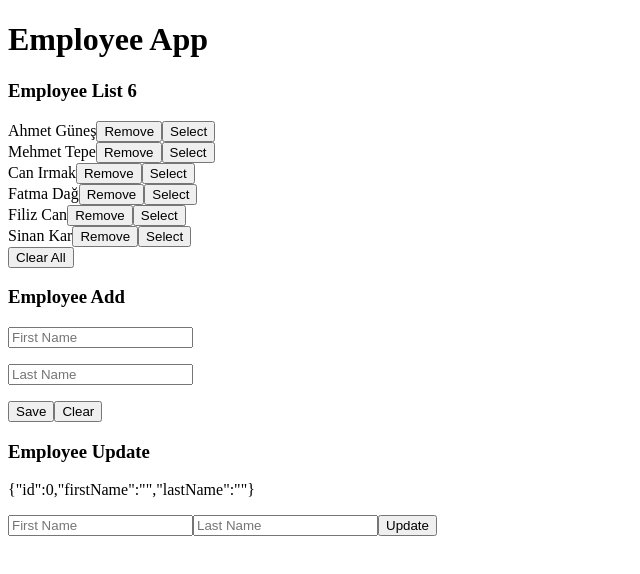
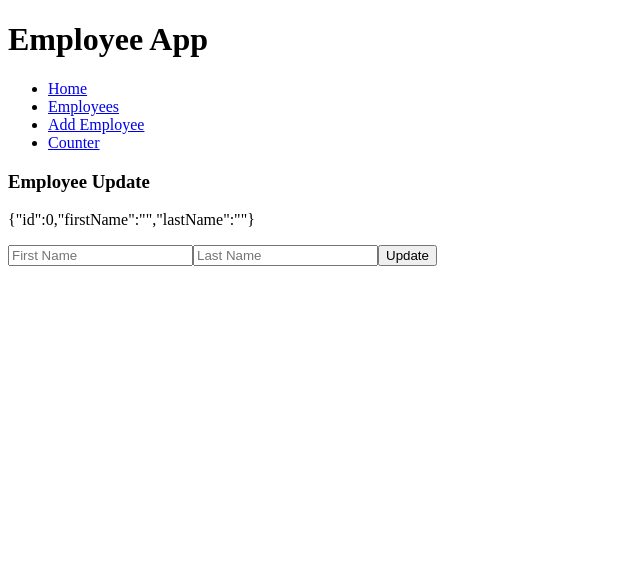
Before and after one commit to zcomert/java-mysql-react-full-stack-employee-spa, a React (Create React App) app in the folder employee/employeeapp/: page /employees/update/1 in a window 1280 px wide. Shown: the top 574 px of the page, without its empty margins (0-640 px from the left). Built offline with nearby package versions, Linux system fonts and the light colour scheme.

Commit message:
React-Router-Dom has been implemented.

```diff
--- a/employee/employeeapp/package.json
+++ b/employee/employeeapp/package.json
@@ -8,6 +8,7 @@
     "@testing-library/user-event": "^13.5.0",
     "react": "^18.2.0",
     "react-dom": "^18.2.0",
+    "react-router-dom": "^6.4.2",
     "react-scripts": "5.0.1",
     "web-vitals": "^2.1.4"
   },
--- a/employee/employeeapp/src/App.js
+++ b/employee/employeeapp/src/App.js
@@ -1,4 +1,6 @@
 import { useContext, useState } from "react";
+import { Link, Route, Routes } from "react-router-dom";
+import Counter from "./components/counter/Counter";
 import EmployeeAdd from "./components/employeeAdd/EmployeeAdd";
 import EmployeeList from "./components/employeeList/EmployeeList";
 import EmployeeUpdate from "./components/employeeUpdate/EmployeeUpdate";
@@ -7,16 +9,24 @@
 
 function App() {
   const { appName, employees, setList, selectedEmployee, setSelectedEmployee } = useContext(AppContext);
-
-
-
-
   return (
     <div>
       <h1> {appName} </h1>
-      <EmployeeList />
-      <EmployeeAdd  />
-      <EmployeeUpdate />
+
+      <ul>
+        <li><Link to="/">Home</Link></li>
+        <li><Link to="/employees">Employees</Link></li>
+        <li><Link to="/employees/add">Add Employee</Link></li>
+        <li><Link to="/counter">Counter</Link></li>
+      </ul>
+
+      <Routes>
+        <Route path="/employees" element={<EmployeeList />} />
+        <Route path="/employees/add" element={<EmployeeAdd />} />
+        <Route path="/employees/update/:id" element={<EmployeeUpdate />} />
+        <Route path="/counter" element={<Counter />} />
+      </Routes>
+
     </div>
   );
 }
--- a/employee/employeeapp/src/components/employee/Employee.js
+++ b/employee/employeeapp/src/components/employee/Employee.js
@@ -1,16 +1,23 @@
-import React from 'react'
+import React from "react";
+import { useNavigate } from "react-router-dom";
 
-export default function Employee({employee, handleRemove, setSelectedEmployee}) {
+export default function Employee({
+  employee,
+  handleRemove,
+  setSelectedEmployee,
+}) {
+  const navigate = useNavigate();
 
   const handleSelectedEmployee = (emp) => {
     setSelectedEmployee(emp);
-  }
+    navigate(`/employees/update/${emp.id}`);
+  };
 
   return (
     <div key={employee.id}>
       {employee.firstName} {employee.lastName}
-      <button onClick={() => handleRemove(employee.id)} >Remove</button>
-      <button onClick={() => handleSelectedEmployee(employee)} >Select</button>
+      <button onClick={() => handleRemove(employee.id)}>Remove</button>
+      <button onClick={() => handleSelectedEmployee(employee)}>Select</button>
     </div>
-  )
+  );
 }
--- a/employee/employeeapp/src/components/employeeUpdate/EmployeeUpdate.js
+++ b/employee/employeeapp/src/components/employeeUpdate/EmployeeUpdate.js
@@ -1,29 +1,32 @@
 import React, { useContext } from "react";
+import { useNavigate, useParams } from "react-router-dom";
 import AppContext from "../../context/AppContext";
 
 export default function EmployeeUpdate() {
 
-  const {
-    employees,
-    setList,
-    selectedEmployee,
-    setSelectedEmployee,
-  } = useContext(AppContext);
+  const navigate = useNavigate();
+
+  const {id} = useParams();
+  console.log(id)
+
+  const { employees, setList, selectedEmployee, setSelectedEmployee } =
+    useContext(AppContext);
 
   const handleChange = (e) => {
     setSelectedEmployee({
-        ...selectedEmployee,
-        [e.target.name] : e.target.value
-    })
-  }
+      ...selectedEmployee,
+      [e.target.name]: e.target.value,
+    });
+  };
 
   const handleSubmit = (e) => {
     e.preventDefault();
     setList([
-        ...employees.filter(emp => emp.id !== selectedEmployee.id),
-        selectedEmployee
-    ])
-  }
+      ...employees.filter((emp) => emp.id !== selectedEmployee.id),
+      selectedEmployee,
+    ]);
+    navigate("/employees");
+  };
 
   return (
     <div>
@@ -47,7 +50,7 @@
           placeholder='Last Name'
         />
 
-        <button type="submit" >Update</button>
+        <button type='submit'>Update</button>
       </form>
     </div>
   );
--- a/employee/employeeapp/src/index.js
+++ b/employee/employeeapp/src/index.js
@@ -1,5 +1,6 @@
 import React from "react";
 import ReactDOM from "react-dom/client";
+import { BrowserRouter } from "react-router-dom";
 import App from "./App";
 import Counter from "./components/counter/Counter";
 import { AppProvider } from "./context/AppContext";
@@ -8,7 +9,9 @@
 root.render(
   <React.StrictMode>
     <AppProvider>
-      <App />
+      <BrowserRouter>
+        <App />
+      </BrowserRouter>
     </AppProvider>
   </React.StrictMode>
 );
```
Also changed, not shown: 2 other files (tests, documents, lock files or other folders).
